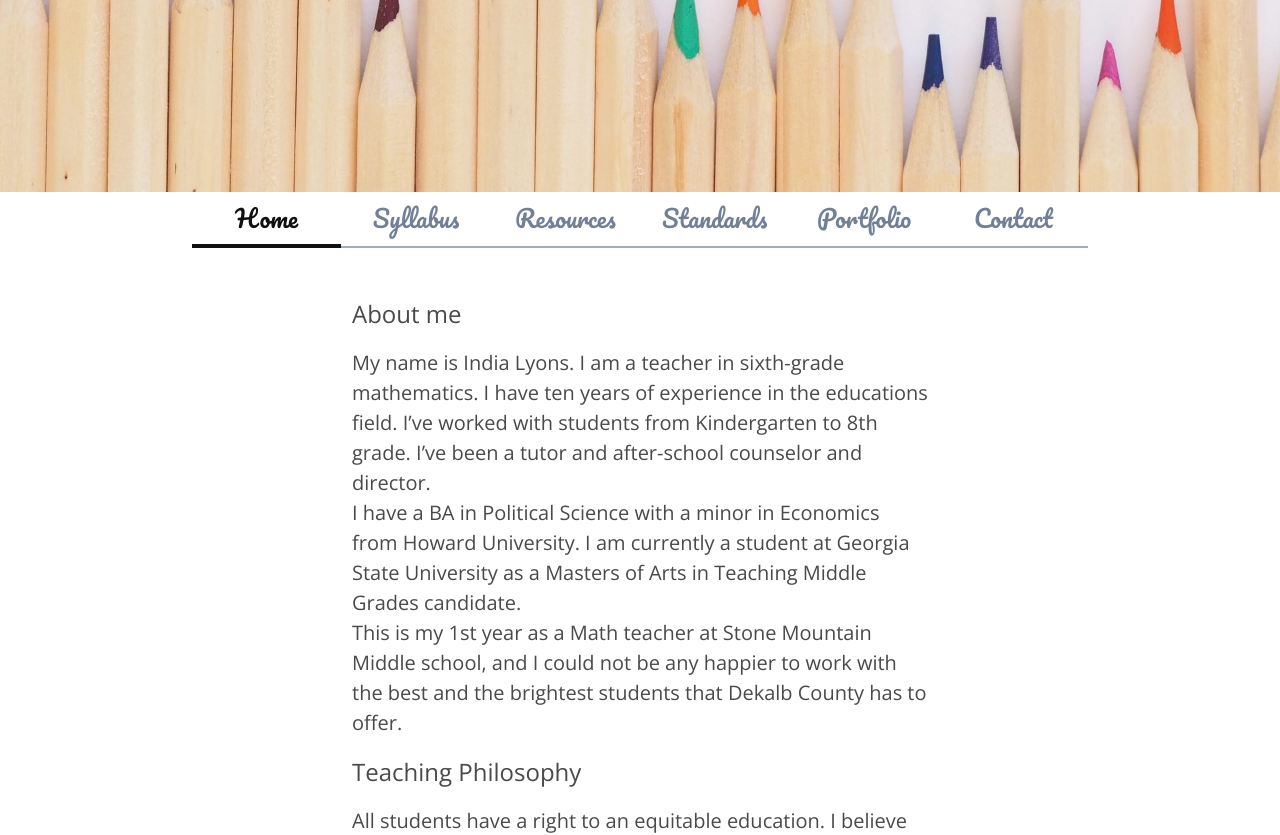
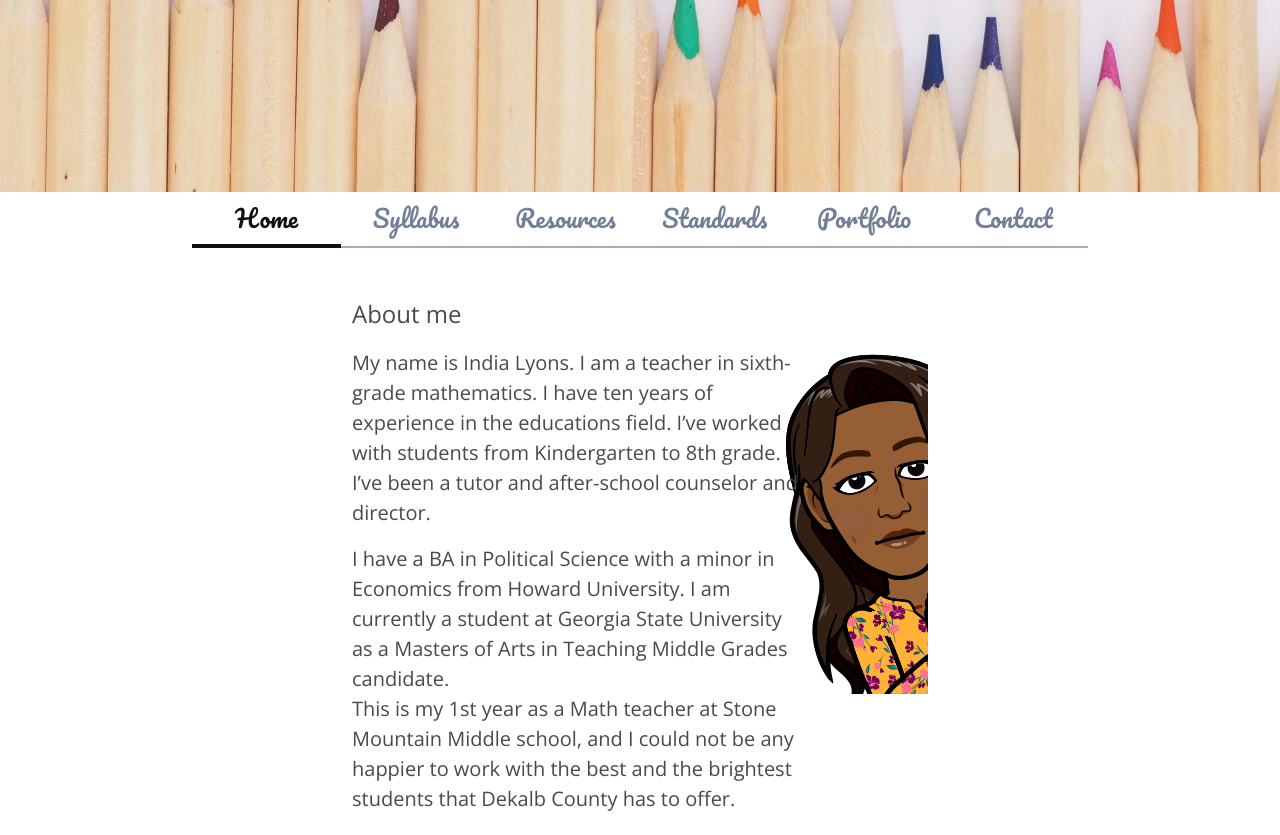
Before and after one commit to vticonsulting/india-web, a Nuxt app: page / in a window 1280 px wide. Shown: the top 835 px of the page. Built offline with nearby package versions, Linux system fonts and the light colour scheme; what @tailwindcss/custom-forms, tailwindcss-aspect-ratio, tailwindcss-elevation would draw is missing.

Commit message:
add bitmojis

```diff
--- a/pages/index.vue
+++ b/pages/index.vue
@@ -1,11 +1,12 @@
 <template>
   <div class="my-4 mx-16 max-w-2xl mx-auto px-6 text-xl">
 
-    <div class="font-body">
+    <div class="font-body" style="background: url(/bitmoji-1.png) no-repeat 100% 0">
       <h2 class="text-2xl mb-4">About me</h2>
 
-      <div class="mb-4">
-        <p> My name is India Lyons.  I am a teacher in sixth-grade mathematics. I have ten years of experience in the educations field. I’ve worked with students from Kindergarten to 8th grade. I’ve been a tutor and after-school counselor and director.</p>
+      <div class="mb-4 pr-32">
+
+        <p class="mb-4"> My name is India Lyons.  I am a teacher in sixth-grade mathematics. I have ten years of experience in the educations field. I’ve worked with students from Kindergarten to 8th grade. I’ve been a tutor and after-school counselor and director.</p>
 
         <p> I have a BA in Political Science with a minor in Economics from Howard University. I am currently a student at Georgia State University as a Masters of Arts in Teaching Middle Grades candidate.</p>
 
```
Also changed, not shown: static/bitmoji-1.png (added), static/bitmoji-2.png (added).
